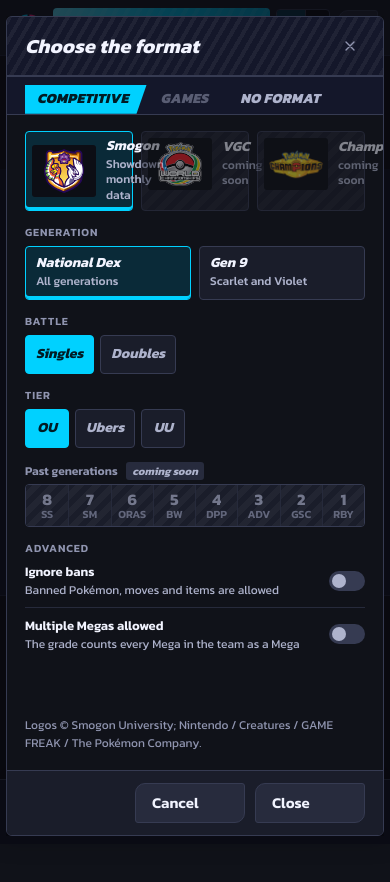
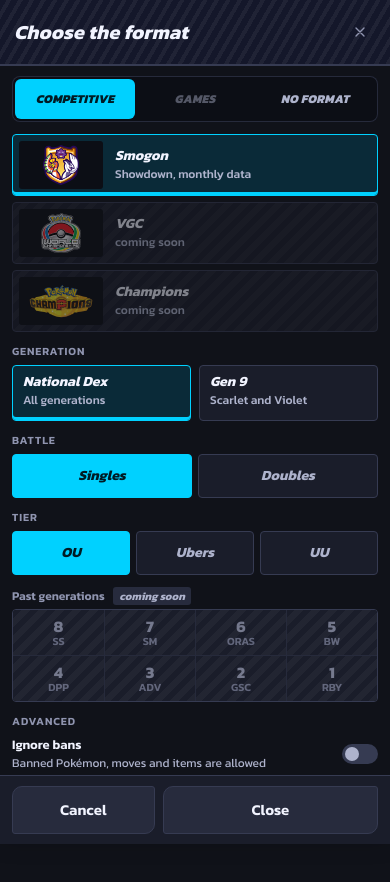
Before and after one commit to DGSimone99/DreamDex, a React (Vite) app: page / in a window 390 px wide. Both pictures are taken after a click on the button "National Dex OU". Shown: the top 882 px of the page. Built offline with nearby package versions, Linux system fonts and the light colour scheme; a web font is replaced by a local one; what @pkmn/dex, @smogon/calc would draw is missing.

Commit message:
Scegli il formato sul telefono: a tutto schermo, famiglie come selettore a tre, fonti e giochi una per riga col logo a sinistra, Lotta e Tier larghi quanto lo schermo, generazioni passate in 4x2, limite di generazione a tasti da 44, Annulla e Usa metà e metà in fondo

```diff
--- a/src/styles/phone.css
+++ b/src/styles/phone.css
@@ -1371,3 +1371,48 @@ html.touch-tips .ftip.member[data-tip-sheet] { overflow: visible; max-height: no
   /* Con Completa team (o un menu) aperto la colonna passa sopra le barre, come la fascia sul telefono */
   .main > .band:has(.fill-panel, details[open]) { z-index: 50; }
 }
+
+/* ── Scegli il formato sul telefono (2026-11-21): a tutto schermo, una cosa per riga, tocchi da 44 ─────────────────
+   Le tre famiglie come un selettore a tre (come le schede dell'editor); le fonti e i giochi una per riga (logo a
+   sinistra, nome e nota a destra), le scelte (Lotta, Tier) larghe quanto lo schermo, le generazioni passate in 4×2;
+   in fondo Annulla e Usa larghi metà ciascuno, sopra la barra del telefono */
+@media (max-width: 599px) {
+  .help-backdrop:has(> .format-dialog) { padding: 0; place-items: stretch; }
+  .help-dialog.format-dialog, .help-dialog.format-dialog.format-dialog { width: 100% !important; height: 100dvh; max-height: 100dvh; border: 0; border-radius: 0; }
+  .format-dialog .help-head { padding: var(--sp-5) var(--sp-4) var(--sp-5) var(--sp-7); padding-top: max(var(--sp-5), env(safe-area-inset-top)); }
+  .format-dialog .help-close { width: 44px; height: 44px; }
+  /* Famiglie: tre parti uguali, quella aperta piena (ciano), le altre sul fondo del selettore */
+  .fmt-families { display: grid; grid-template-columns: repeat(3, minmax(0, 1fr)); gap: 0; margin: var(--sp-5) var(--sp-6) 0; padding: 3px;
+    border: 0; border-radius: 8px; background: var(--field); box-shadow: inset 0 0 0 1px var(--line-soft); }
+  .fmt-families label { display: grid; place-items: center; min-height: 40px; padding: 0 var(--sp-2); border-radius: 6px; clip-path: none;
+    font-size: var(--fs-caption); text-align: center; }
+  .fmt-families label.on { color: var(--on-accent); background: var(--accent); }
+  .fmt-families label.active:not(.on) { box-shadow: inset 0 -2px 0 var(--accent); }
+  .fmt-body { gap: var(--sp-7); padding: var(--sp-6) var(--sp-6) var(--sp-8); }
+  /* Fonti e giochi: una per riga, il logo a sinistra in un riquadro basso */
+  .fmt-sources, .fmt-games { grid-template-columns: minmax(0, 1fr); gap: var(--sp-3); }
+  .fmt-sources .fmt-tile, .fmt-games .fmt-tile { grid-template-columns: 84px minmax(0, 1fr); grid-template-rows: auto auto; column-gap: var(--sp-6); align-items: center;
+    min-height: 60px; padding: var(--sp-3) var(--sp-6) var(--sp-3) var(--sp-3); }
+  .fmt-sources .fmt-art, .fmt-games .fmt-art { grid-column: 1; grid-row: 1 / span 2; height: 48px; margin: 0; padding: var(--sp-2); }
+  .fmt-games .fmt-tile:not(:has(.fmt-art)) { grid-template-columns: minmax(0, 1fr); }
+  .fmt-sources .fmt-tile b, .fmt-games .fmt-tile b { grid-column: 2; align-self: end; }
+  .fmt-sources .fmt-tile small, .fmt-games .fmt-tile small { grid-column: 2; align-self: start; }
+  .fmt-games .fmt-tile:not(:has(.fmt-art)) :is(b, small) { grid-column: 1; }
+  .fmt-gens .fmt-tile { min-height: 56px; }
+  /* Lotta e Tier: le scelte larghe quanto lo schermo, alte 44 */
+  .format-dialog .format-chips { display: grid; grid-auto-flow: column; grid-auto-columns: minmax(0, 1fr); gap: var(--sp-3); }
+  .format-dialog .format-chips label { display: grid; place-items: center; min-height: 44px; padding: 0 var(--sp-3); }
+  /* Generazioni passate (in arrivo) in due righe da quattro */
+  .fmt-scale { grid-template-columns: repeat(4, minmax(0, 1fr)); }
+  .fmt-scale label { padding: var(--sp-4) 0; border-top: 1px solid var(--line-soft); }
+  .fmt-scale label:nth-child(-n + 4) { border-top: 0; }
+  .fmt-scale label:nth-child(4n + 1) { border-left: 0; }
+  /* Limite di generazione (No Format): tasti da 44 che vanno a capo */
+  .format-dialog .format-gens { display: grid; grid-template-columns: repeat(5, minmax(0, 1fr)); gap: var(--sp-3); }
+  .format-dialog .format-gens label { display: grid; place-items: center; min-height: 44px; padding: 0; }
+  /* In fondo: avviso sopra, poi Annulla e Usa metà e metà */
+  .fmt-actions { flex-wrap: wrap; gap: var(--sp-4); padding: var(--sp-5) var(--sp-6); padding-bottom: max(var(--sp-5), env(safe-area-inset-bottom)); }
+  .fmt-actions .fmt-warning { flex: 1 1 100%; margin: 0; }
+  .fmt-actions button { flex: 1 1 0; justify-content: center; min-width: 0; min-height: 48px; padding: 0 var(--sp-5); white-space: nowrap; overflow: hidden; text-overflow: ellipsis; }
+  .fmt-actions .fmt-main { flex-grow: 1.6; }
+}
```
